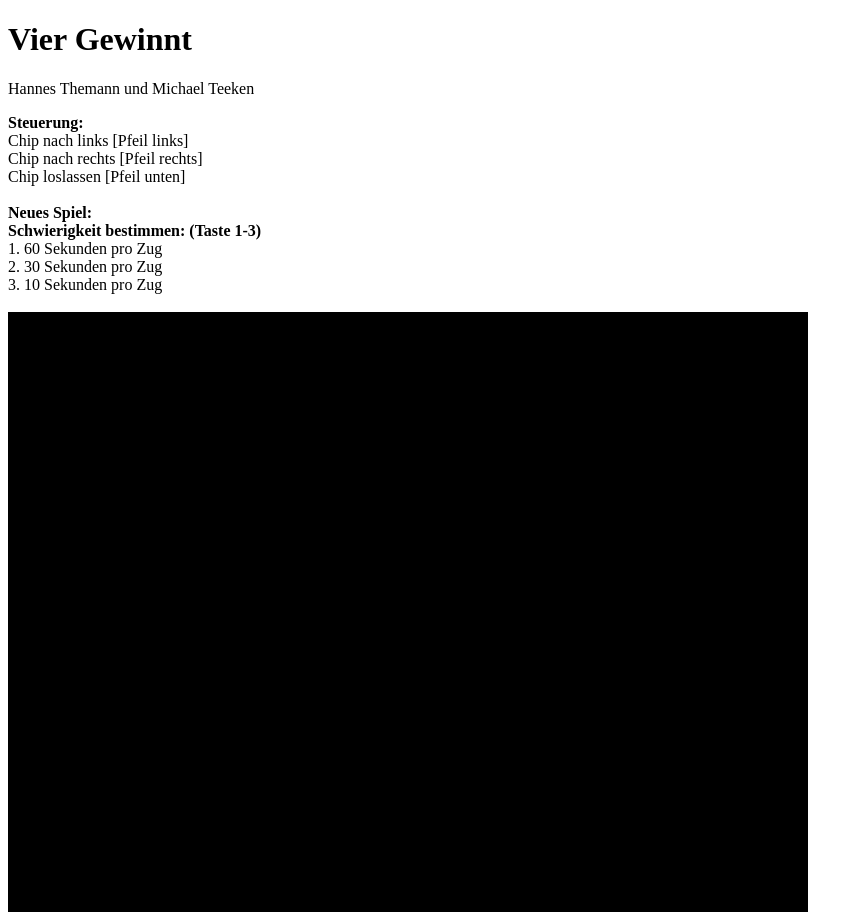
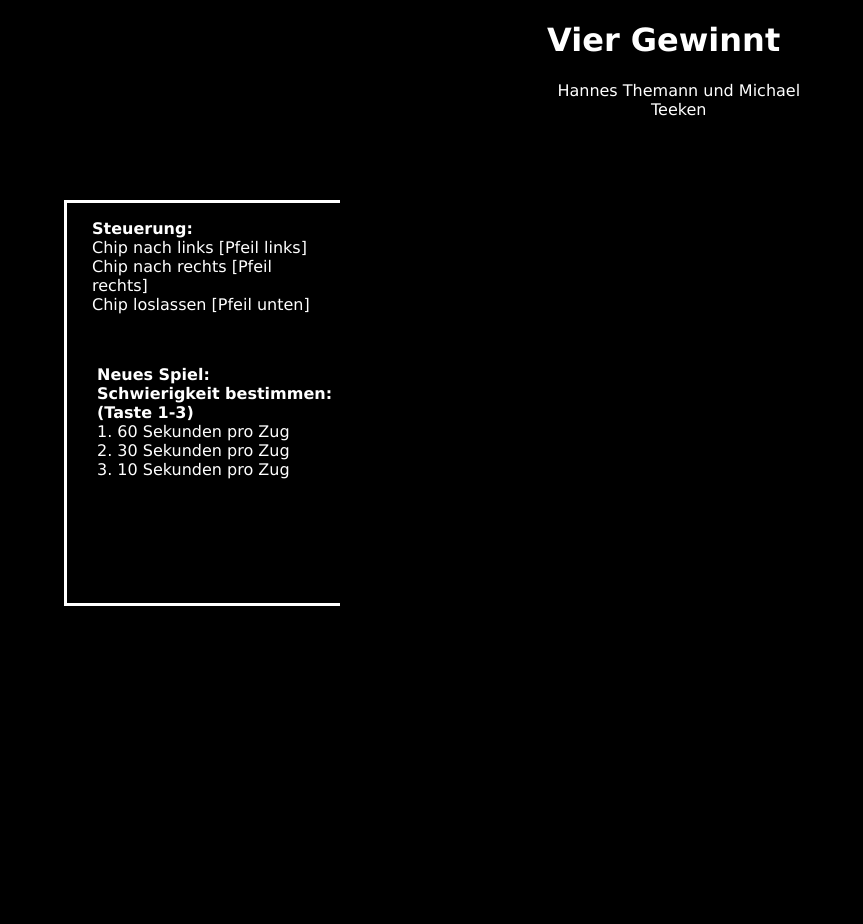
Before and after one commit to mteeken/Computergrafik, a plain HTML site: page HTML5Application/public_html/index.html in a window 1280 px wide. Shown: the whole page, without its empty margins (0-863 px from the left). After the commit the page ends 800 px from the top, so only its background shows below. Drawn offline with Linux system fonts and the light colour scheme.

Commit message:
CSS (nur Position) - nicht fertig

```diff
--- a/HTML5Application/public_html/css/style.css
+++ b/HTML5Application/public_html/css/style.css
@@ -21,3 +21,56 @@ and open the template in the editor.
 #gameEnd {  }
 #gameEnd.hide { display: none; }
 #gameEnd h2 { margin:0px;  }
+
+#window{
+    position:absolute;
+    width: 700px;
+    height: 500px;
+    top: 25%;
+    left: 50%;
+    margin-top: -75px;
+    margin-left: -300px;
+    border-width: 2px;
+    border-style: none;
+    border-color: blue;
+}
+
+#header{
+    color:white;
+    position:absolute;
+    text-align: center;
+    left:40%;
+    font-family: Verdana, sans-serif;
+}
+
+#menu{
+    width:300px;
+    height:400px;
+    left:5%;
+    top:25%;
+    border: solid;
+    color:white;
+    position:absolute;
+}
+
+body {
+    background-color: #000000;
+    margin: 0px;
+    font-family: Verdana, sans-serif;
+}
+
+h1{
+    color:white;
+    font-family: Verdana, sans-serif;
+}
+
+p{
+    color:white;
+    font-family: Verdana, sans-serif;
+    margin-left: 10%;
+}
+
+h2{
+    color:white;
+    font-family: Verdana, sans-serif;
+}
--- a/HTML5Application/public_html/index.html
+++ b/HTML5Application/public_html/index.html
@@ -24,29 +24,29 @@
 
     <div id="menu">
         <div id="controlls">
-            <b>Steuerung:</b><br>
+            <p><b>Steuerung:</b><br>
             Chip nach links [Pfeil links]<br>
             Chip nach rechts [Pfeil rechts]<br>
-            Chip loslassen [Pfeil unten]
+            Chip loslassen [Pfeil unten]</p>
         </div>
         <br class="clear">
         <br>
         <div id="newgame">
-            <b>Neues Spiel:</b><br>
+            <p><b>Neues Spiel:</b><br>
             <b>Schwierigkeit bestimmen: (Taste 1-3)</b><br>
                 1. 60 Sekunden pro Zug<br>
                 2. 30 Sekunden pro Zug<br>
                 3. 10 Sekunden pro Zug<br>
-            <br />
+            <br /></p>
         </div>
 
         <div id="game" class="hide">
-            <b>Aktuelles Spiel:</b><br>
+            <p><b>Aktuelles Spiel:</b></p><br>
             <div id="player">
-               Spieler 1 ist am Zug
+                <p>Spieler 1 ist am Zug</p>
             </div>
             <div id="timer">
-               Du hast noch 0 Sekunden
+                <p>Du hast noch 0 Sekunden</p>
             </div>
             <br />
         </div>
@@ -57,7 +57,7 @@
 
             </div>
             <div id="timer">
-               Neues Spiel starten [Taste N]
+                <p>Neues Spiel starten [Taste N]</p>
             </div>
             <br />
         </div>
--- a/HTML5Application/public_html/js/game.js
+++ b/HTML5Application/public_html/js/game.js
@@ -86,6 +86,8 @@ function Game() {
             } else {
                 document.getElementById("winner").innerHTML= "Spieler 1 hat gewonnen";
             }
+
+            new Audio("sounds/applause.mp3").play();
 
             return;
         }
```
